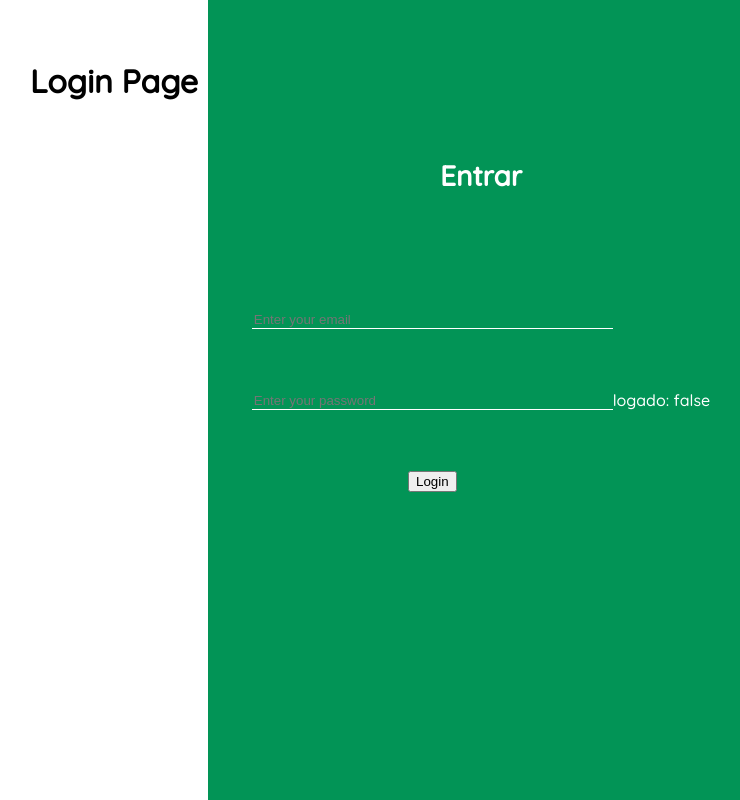
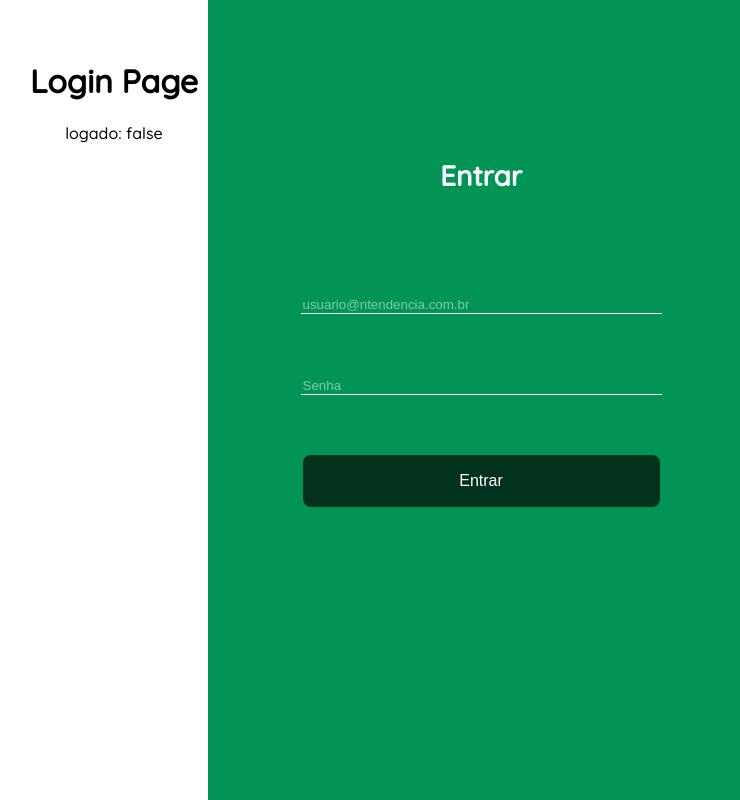
Before and after one commit to MatheusAraripe/desafio-anova, a React (Vite) app: page /login in a window 1280 px wide. Shown: the whole page, without its empty margins (526-1266 px from the left). Built offline with nearby package versions, Linux system fonts and the light colour scheme.

Commit message:
feat: adicionando css ao botão de login

```diff
--- a/src/AppRoutes.jsx
+++ b/src/AppRoutes.jsx
@@ -14,9 +14,6 @@ import HomePage from "./pages/HomePage";
 import { AuthContext, AuthProvider } from "./contexts/auth";
 
 
-const AppRoutes = () => {
-
-
 // criação da área privada(apenas usuários logados)
 const Private = ({children}) => {
     const {authenticated, loading} = useContext(AuthContext)
@@ -31,6 +28,8 @@ const AppRoutes = () => {
     return children;
 };
 
+const AppRoutes = () => {
+
     return(
         <Router>
             <AuthProvider>
--- a/src/components/LoginForm.jsx
+++ b/src/components/LoginForm.jsx
@@ -28,13 +28,14 @@ const LoginForm = () => {
   };
 
   return (
+    <>
       <div className="login-form">
         <h2>Entrar</h2>
         <form onSubmit={onSubmit(handleSubmit)}>
           <div className="form-group">
             <input
               type="email"
-              placeholder="Enter your email"
+              placeholder="usuario@ntendencia.com.br"
               {...register("email")}
             />
             <span className="error">
@@ -44,17 +45,19 @@ const LoginForm = () => {
           <div className="form-group">
             <input
               type="password"
-              placeholder="Enter your password"
+              placeholder="Senha"
               {...register("password")}
             />
             <span className="error">
               {errors.email?.message}
             </span>
           </div>
-          <button type="submit">Login</button>
+          <button type="submit">Entrar</button>
         </form>
-        <p>logado: {String(authenticated)}</p>
+
       </div>
+      <p>logado: {String(authenticated)}</p>
+    </>
   );
 };
 
--- a/src/pages/LoginPage/loginPage.scss
+++ b/src/pages/LoginPage/loginPage.scss
@@ -36,4 +36,30 @@ input{
     right: 92px;
     width: 357px;
     margin-bottom: 60px;
+
 }
+
+
+::placeholder { /* Chrome, Firefox, Opera, Safari 10.1+ */
+    color: $withe;
+    opacity: 0.5; /* Firefox */
+}
+
+button {
+    border-radius: 8px;
+    background-color: #01321E;
+    width: 357px;
+    height: 52px;
+    right: 92px;
+    color: $withe;
+    border: none;
+    font-style: normal;
+    font-weight: 400;
+    font-size: 16px;
+    line-height: 20px;
+}
+
+button:hover{
+    background-color: #021f13;
+    cursor: pointer;
+}
```
Lines whose indentation alone changed are shown as unchanged.
